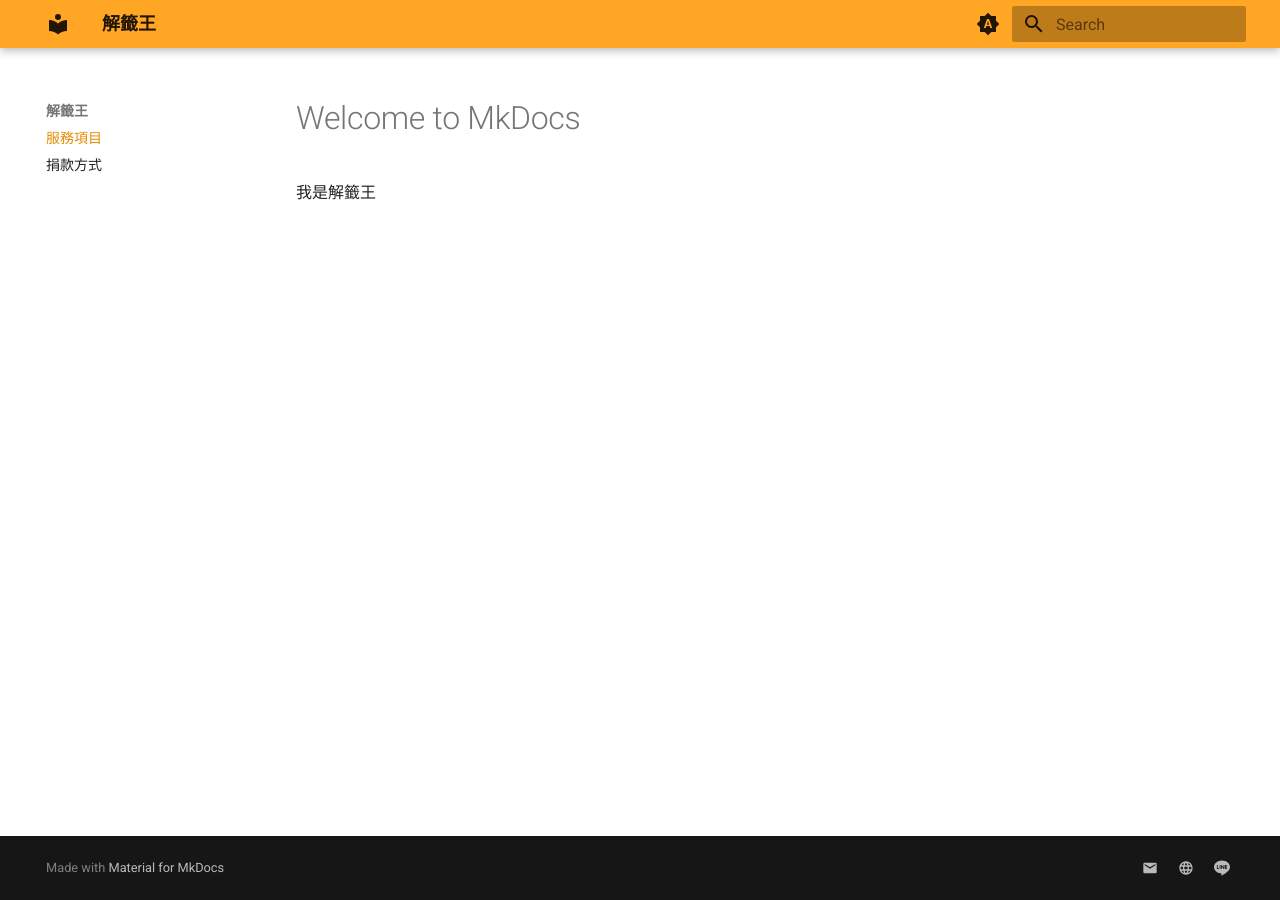
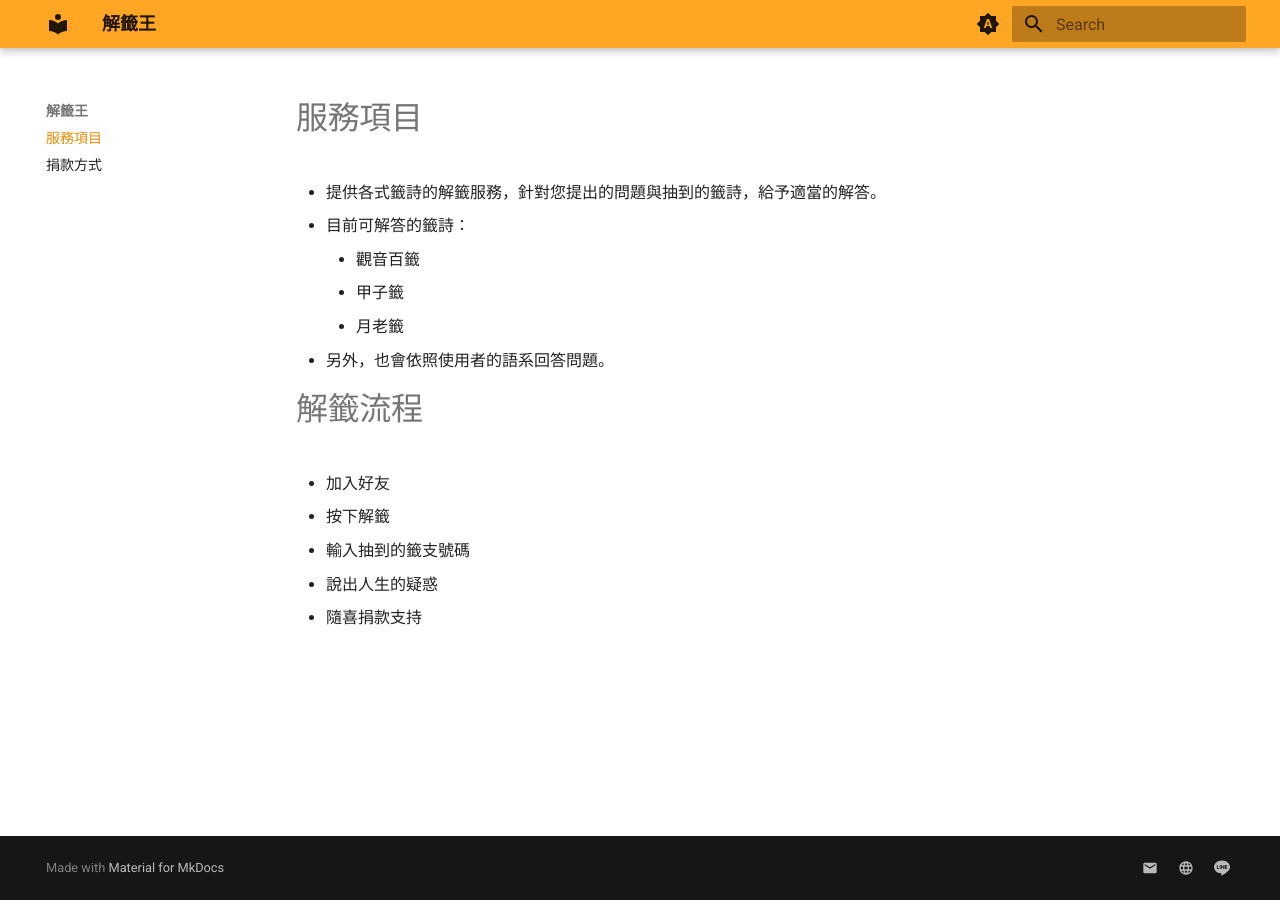
Before and after one commit to kaitshiam/fortuneboss, an MkDocs documentation site: the page built from docs/index.md, in a window 1280 px wide. Built offline with MkDocs 1.6.1 and Material for MkDocs 9.7.7, drawn with Linux system fonts in a browser that asks for light colours.

Commit message:
services description

```diff
--- a/docs/index.md
+++ b/docs/index.md
@@ -1,3 +1,16 @@
-# Welcome to MkDocs
+# 服務項目
 
-我是解籤王
+- 提供各式籤詩的解籤服務，針對您提出的問題與抽到的籤詩，給予適當的解答。
+- 目前可解答的籤詩：
+    - 觀音百籤
+    - 甲子籤
+    - 月老籤
+- 另外，也會依照使用者的語系回答問題。
+
+# 解籤流程
+
+- 加入好友
+- 按下解籤
+- 輸入抽到的籤支號碼
+- 說出人生的疑惑
+- 隨喜捐款支持
```
